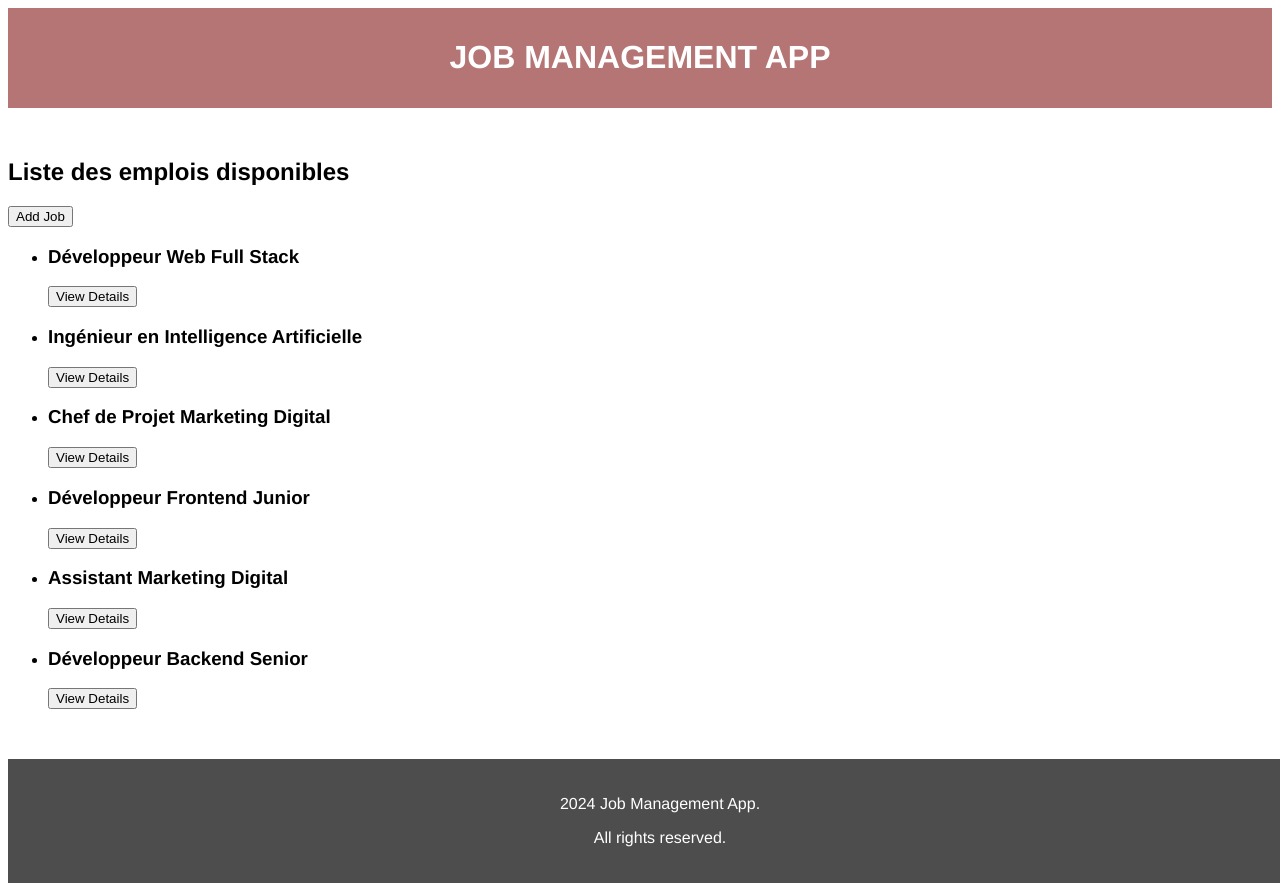
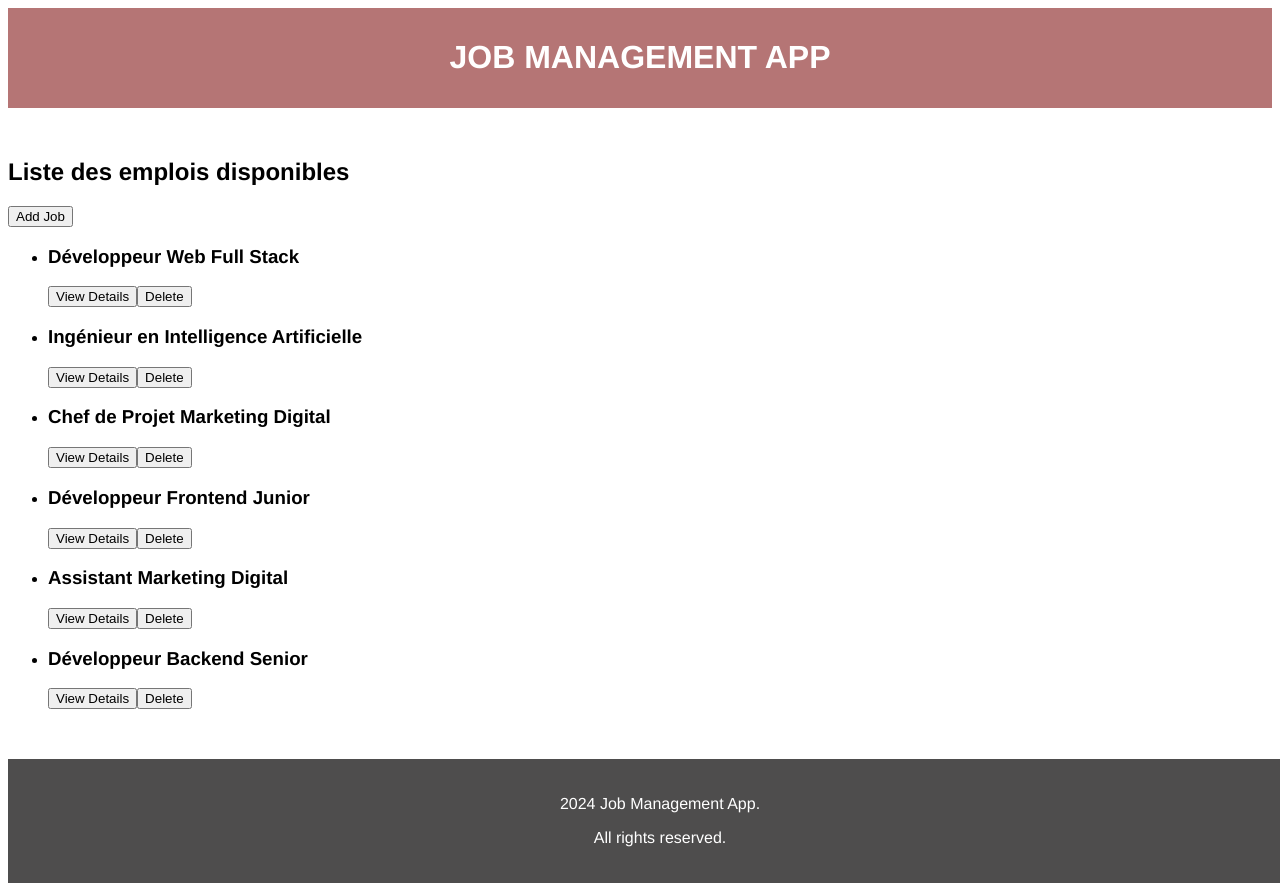
Before and after one commit to malakkbl/Job-Management-App, a Vue app: page / in a window 1280 px wide. Shown: the top 891 px of the page. Built offline with nearby package versions, Linux system fonts and the light colour scheme.

Commit message:
delete job done -- still need : use the fetch thing + css

```diff
--- a/src/components/PageHome.vue
+++ b/src/components/PageHome.vue
@@ -6,9 +6,9 @@
       <li v-for="job in jobs" :key="job.id">
         <h3>{{ job.titre }}</h3>
         <button @click="viewJobDetail(job.id)">View Details</button>
+        <button @click="deleteJob(job.id)">Delete</button>
       </li>
     </ul>
-
   </div>
 </template>
 
@@ -28,6 +28,12 @@ export default {
     },
     goToAddJob() {
       this.$router.push({ name: 'AddJob' });
+    },
+    deleteJob(id) {
+      const index = this.jobs.findIndex(job => job.id === id);
+      if (index !== -1) {
+        this.jobs.splice(index, 1);
+      }
     }
   }
 };
```
